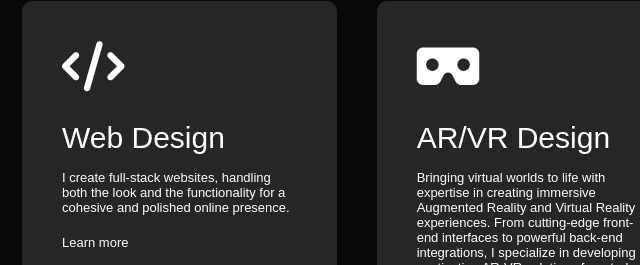
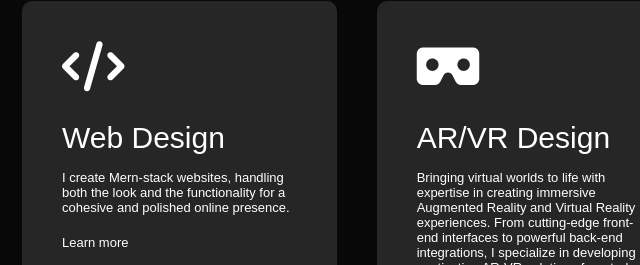
Before and after one commit to bhau23/bhau23.github.io, a plain HTML site: page index.html in a window 1280 px wide. Shown: the part 1608-1873 px from the top of the page, 106-746 px from the left. Drawn offline with Linux system fonts and the light colour scheme.

Commit message:
update website conent

```diff
--- a/index.html
+++ b/index.html
@@ -78,7 +78,7 @@
                 <div>
                     <i class="fa-solid fa-code"></i>
                     <h2>Web Design</h2>
-                    <p>I create full-stack websites, handling both the look and the functionality for a cohesive and polished online presence.</p>
+                    <p>I create Mern-stack websites, handling both the look and the functionality for a cohesive and polished online presence.</p>
                     <a href="#">Learn more</a>
                 </div>
                 <div>
```
